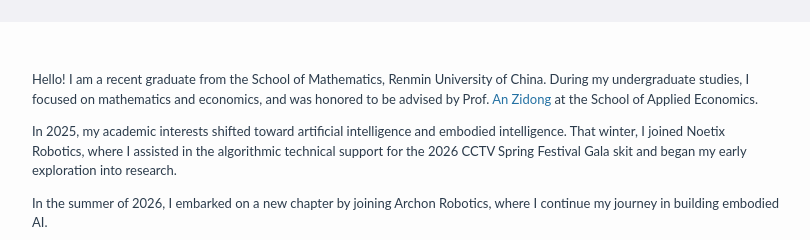
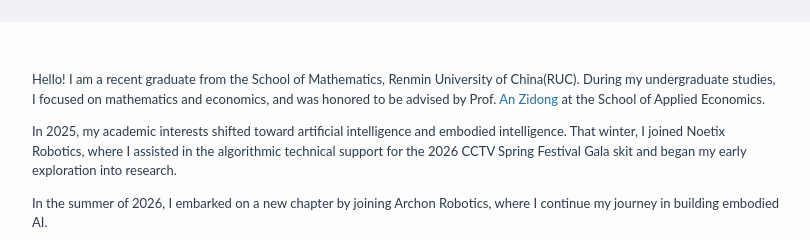
Before and after one commit to taowen06/taowen06.github.io, a plain HTML site: page index.html in a window 1280 px wide. Shown: the part 197-437 px from the top of the page, 234-1044 px from the left. Drawn offline with Linux system fonts and the light colour scheme.

Commit message:
Update index.html

```diff
--- a/index.html
+++ b/index.html
@@ -33,7 +33,7 @@
         <div>
             <p>
                 Hello! I am a recent graduate from the School of Mathematics,
-                Renmin University of China. During my undergraduate studies, I focused
+                Renmin University of China(RUC). During my undergraduate studies, I focused
                 on mathematics and economics, and was honored to be advised by Prof.
                 <a href="https://scholar.google.com/citations?user=Xi4-hJwAAAAJ&amp;hl=zh-CN&amp;oi=ao">An Zidong</a>
                 at the School of Applied Economics.
```
